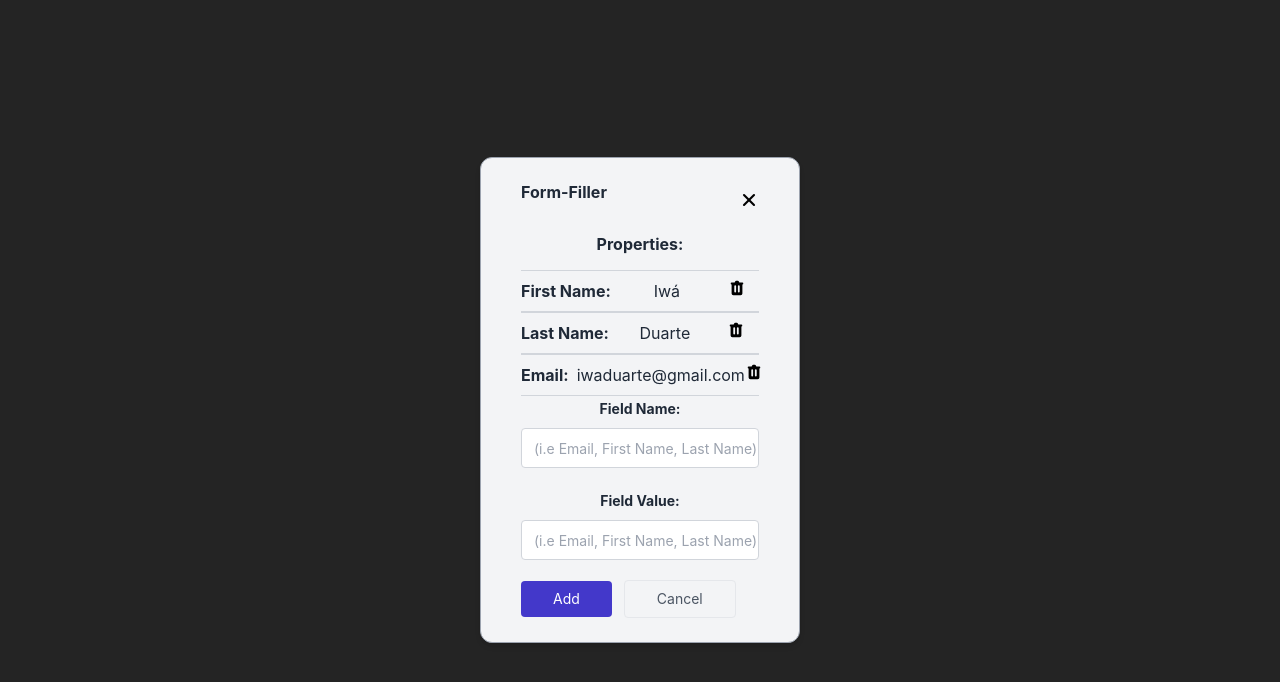
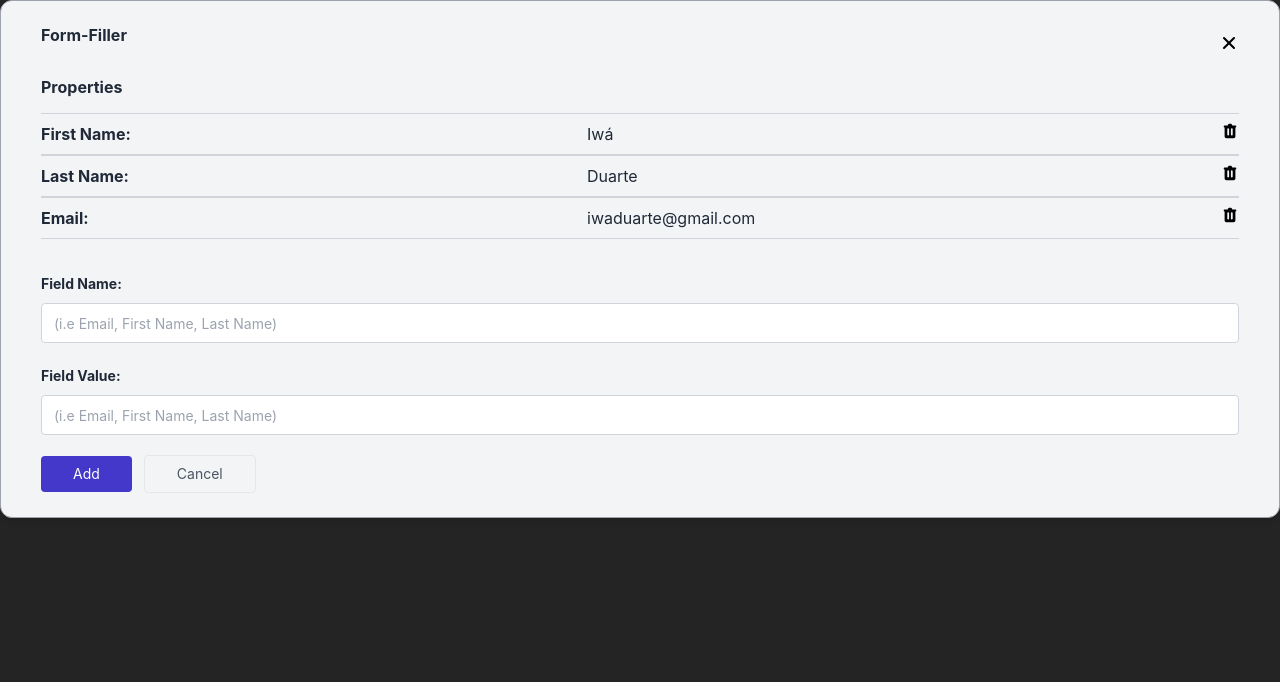
Before and after one commit to iwaduarte/form-filler, a React (Vite) app: page / in a window 1280 px wide. Shown: the top 682 px of the page. Built offline with nearby package versions, Linux system fonts and the light colour scheme.

Commit message:
fix: popup css

```diff
--- a/src/App.css
+++ b/src/App.css
@@ -1,11 +1,4 @@
 #root {
   max-width: 1280px;
   margin: 0 auto;
-  padding: 2rem;
-  text-align: center;
 }
-.logo {
-  height: 6em;
-  padding: 1.5em;
-  will-change: filter;
-}
--- a/src/index.css
+++ b/src/index.css
@@ -21,5 +21,4 @@ body {
   display: flex;
   place-items: center;
   min-width: 320px;
-  min-height: 100vh;
 }
--- a/src/pages/Popup.jsx
+++ b/src/pages/Popup.jsx
@@ -12,8 +12,10 @@ const exampleNames = [
 const Popup = (props) => {
   const [inputs, setInputs] = useState(exampleNames);
 
+  const handleAddProperties = () => {};
+
   return (
-    <div className=" w-screen-25 py-6 px-5 md:px-10 bg-gray-100 shadow-md rounded-xl border text-gray-800 border-gray-400">
+    <div className="w-screen py-6 px-5 md:px-10 bg-gray-100 shadow-md rounded-xl border text-gray-800 border-gray-400">
       <div className="flex justify-between mb-4">
         <h1 className="text-gray-800 font-lg font-bold tracking-normal leading-tight mb-4">
           Form-Filler
@@ -26,9 +28,9 @@ const Popup = (props) => {
           <img src={closeSVG} />
         </button>
       </div>
-      <div className="properties">
-        <h1 className="text-gray-800 font-lg font-bold tracking-normal leading-tight mb-4">
-          Properties:
+      <div className="properties mb-8">
+        <h1 className="text-gray-800 text-left font-lg font-bold tracking-normal leading-tight mb-4">
+          Properties
         </h1>
         <ul>
           {inputs?.map((input, index) => {
@@ -36,11 +38,13 @@ const Popup = (props) => {
             return (
               <li
                 key={index}
-                className="flex flex-nowrap shrink-0 justify-between py-2 border-y border-gray-300"
+                className="flex flex-wrap justify-between py-2 border-y border-gray-300"
               >
-                <div className="mr-2  font-bold ">{name}:</div>
-                <div className="basis-24"> {value}</div>
-                <div className="w-[18px]  shrink-0 cursor-pointer text-gray-200 hover:scale-105  mx-auto">
+                <div className="mr-2  text-left basis-24  font-bold ">
+                  {name}:
+                </div>
+                <div className="basis-48 shrink-1 text-left"> {value}</div>
+                <div className="w-[18px] shrink-1 text-right grow-0 cursor-pointer text-gray-200 hover:scale-105">
                   <img src={trashSVG} alt="Delete" />
                 </div>
               </li>
@@ -48,31 +52,31 @@ const Popup = (props) => {
           })}
         </ul>
       </div>
-      <label
-        htmlFor="name"
-        className="text-gray-800 text-sm font-bold leading-tight tracking-normal"
-      >
-        Field Name:
-      </label>
+      <label className="block text-left" htmlFor="name">
+        <span className="text-gray-800 text-sm font-bold "> Field Name:</span>
         <input
           id="name"
           className="mb-5 mt-2 text-gray-600 focus:outline-none focus:border focus:border-indigo-700 font-normal w-full h-10 flex items-center pl-3 text-sm border-gray-300 rounded border"
           placeholder="(i.e Email, First Name, Last Name)"
         />
-      <label
-        htmlFor="name"
-        className="text-gray-800 text-sm font-bold leading-tight tracking-normal"
-      >
+      </label>
+
+      <label className="block text-left" htmlFor="name">
+        <span className="text-gray-800 text-sm font-bold leading-tight tracking-normal">
           Field Value:
-      </label>
+        </span>
         <input
           id="name"
           className="mb-5 mt-2 text-gray-600 focus:outline-none focus:border focus:border-indigo-700 font-normal w-full h-10 flex items-center pl-3 text-sm border-gray-300 rounded border"
           placeholder="(i.e Email, First Name, Last Name)"
         />
+      </label>
 
       <div className="flex items-center justify-start w-full">
-        <button className="focus:outline-none focus:ring-2 focus:ring-offset-2 focus:ring-indigo-700 transition duration-150 ease-in-out hover:bg-indigo-600 bg-indigo-700 rounded text-white px-8 py-2 text-sm">
+        <button
+          onClick={handleAddProperties}
+          className="focus:outline-none focus:ring-2 focus:ring-offset-2 focus:ring-indigo-700 transition duration-150 ease-in-out hover:bg-indigo-600 bg-indigo-700 rounded text-white px-8 py-2 text-sm"
+        >
           Add
         </button>
         <button
```
Lines whose indentation alone changed are shown as unchanged.
